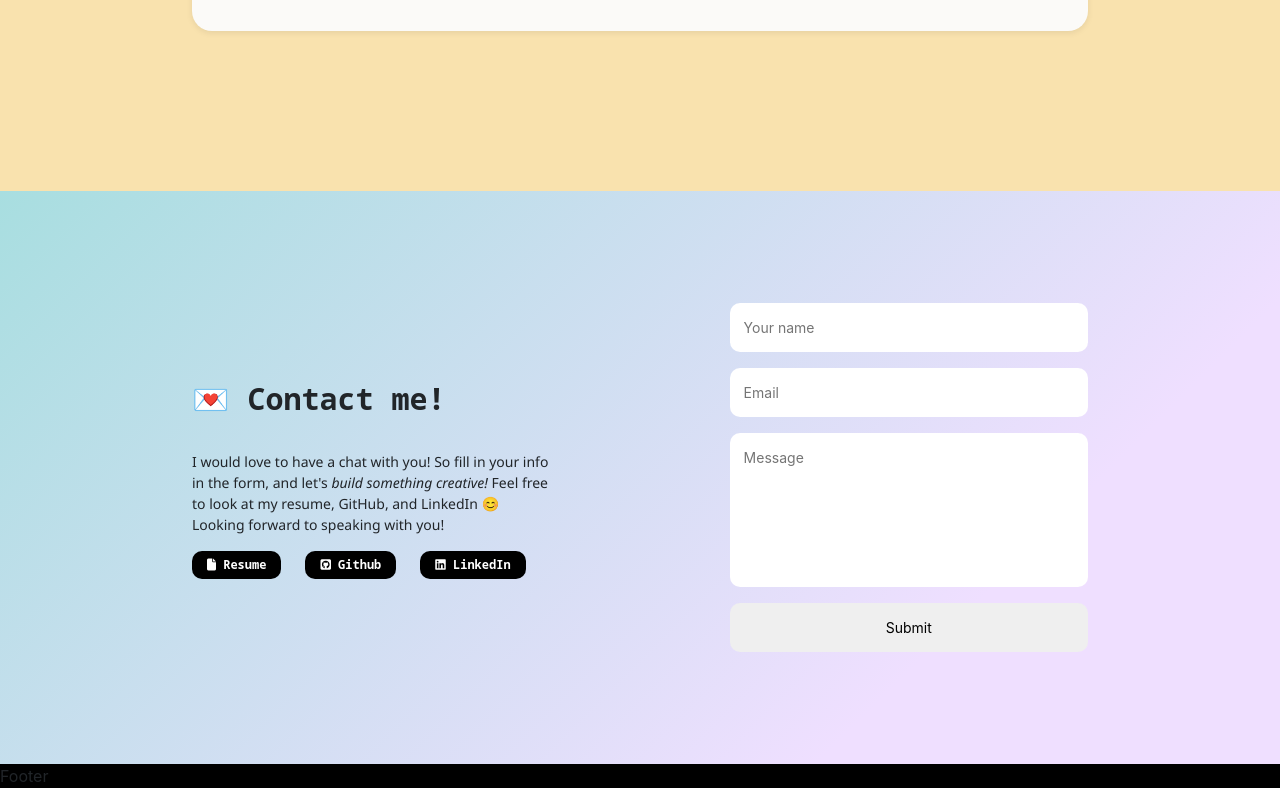
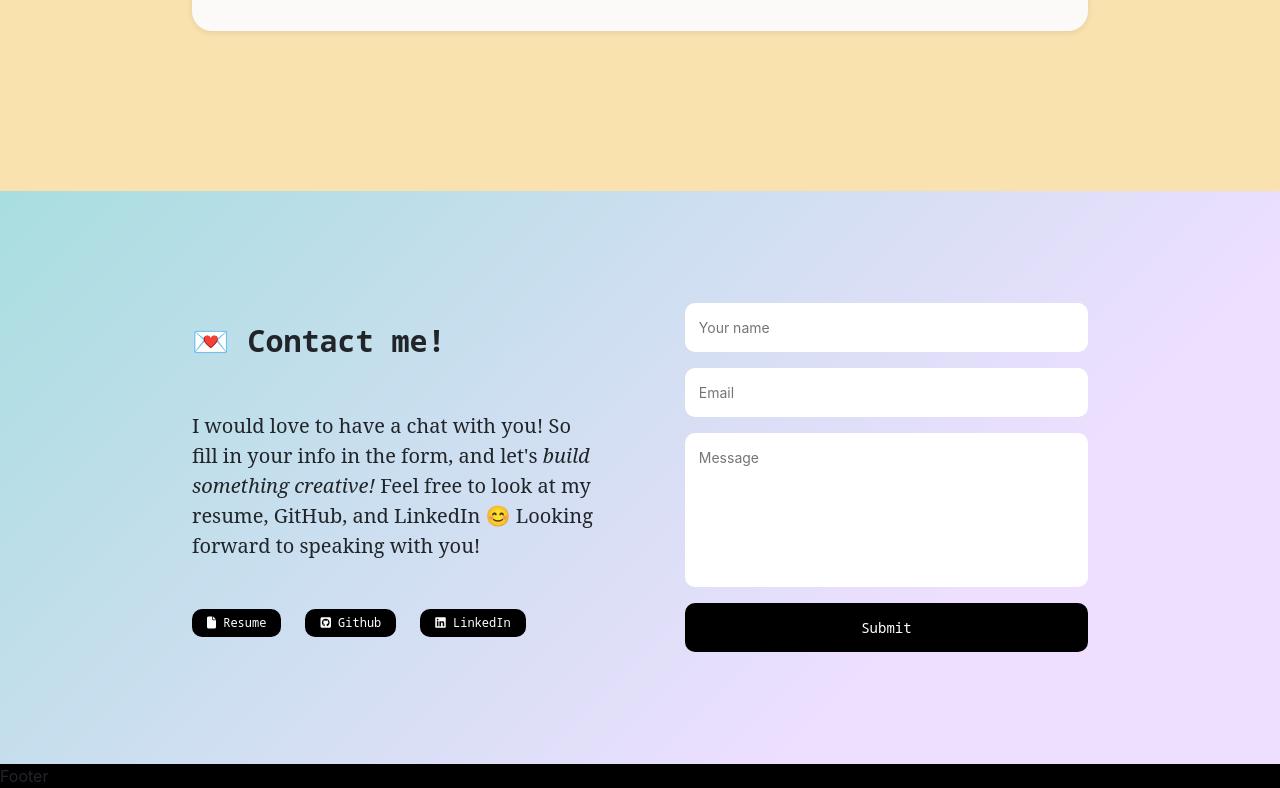
Before and after one commit to yeana-dev/yeana, a React (Create React App) app in the folder client/: page / in a window 1280 px wide. Shown: the part 4230-5018 px from the top of the page. Built offline with nearby package versions, Linux system fonts and the light colour scheme.

Commit message:
Added sent class styling

```diff
--- a/client/src/components/style/Contact.css
+++ b/client/src/components/style/Contact.css
@@ -16,19 +16,19 @@
 }
 
 #contact #container > * {
-  width: 40%;
+  width: 45%;
 }
 
 #contact-left header {
   font-size: 30px;
   font-weight: 700;
-  margin-bottom: 1em;
   font-family: "Noto Sans Mono", monospace;
 }
 
 #contact-left p {
-  font-family: "Noto Sans", sans-serif;
-  font-size: 14px;
+  font-family: "Noto Serif", serif;
+  font-size: 20px;
+  margin: 3rem 0;
 }
 
 #contact form {
@@ -45,20 +45,30 @@
   resize: none;
 }
 
-#about-links button {
+#about-links button,
+.contact-form-submit {
   color: white;
   font-family: "Noto Sans Mono", monospace;
   transition: all 200ms ease;
   background-color: black;
-  font-weight: bold;
+  /* font-weight: bold; */
   font-size: 12px;
   padding: 5px 15px;
   border: none;
   border-radius: 10px;
+}
+
+#about-links button {
   margin-right: 2em;
 }
 
-#about-links button:hover {
+#about-links button:hover,
+.contact-form-submit:hover {
   background-color: #85b0c9;
   transition: all 200ms ease;
 }
+
+#sent {
+  background-color: #eafca4;
+  color: black;
+}
```
